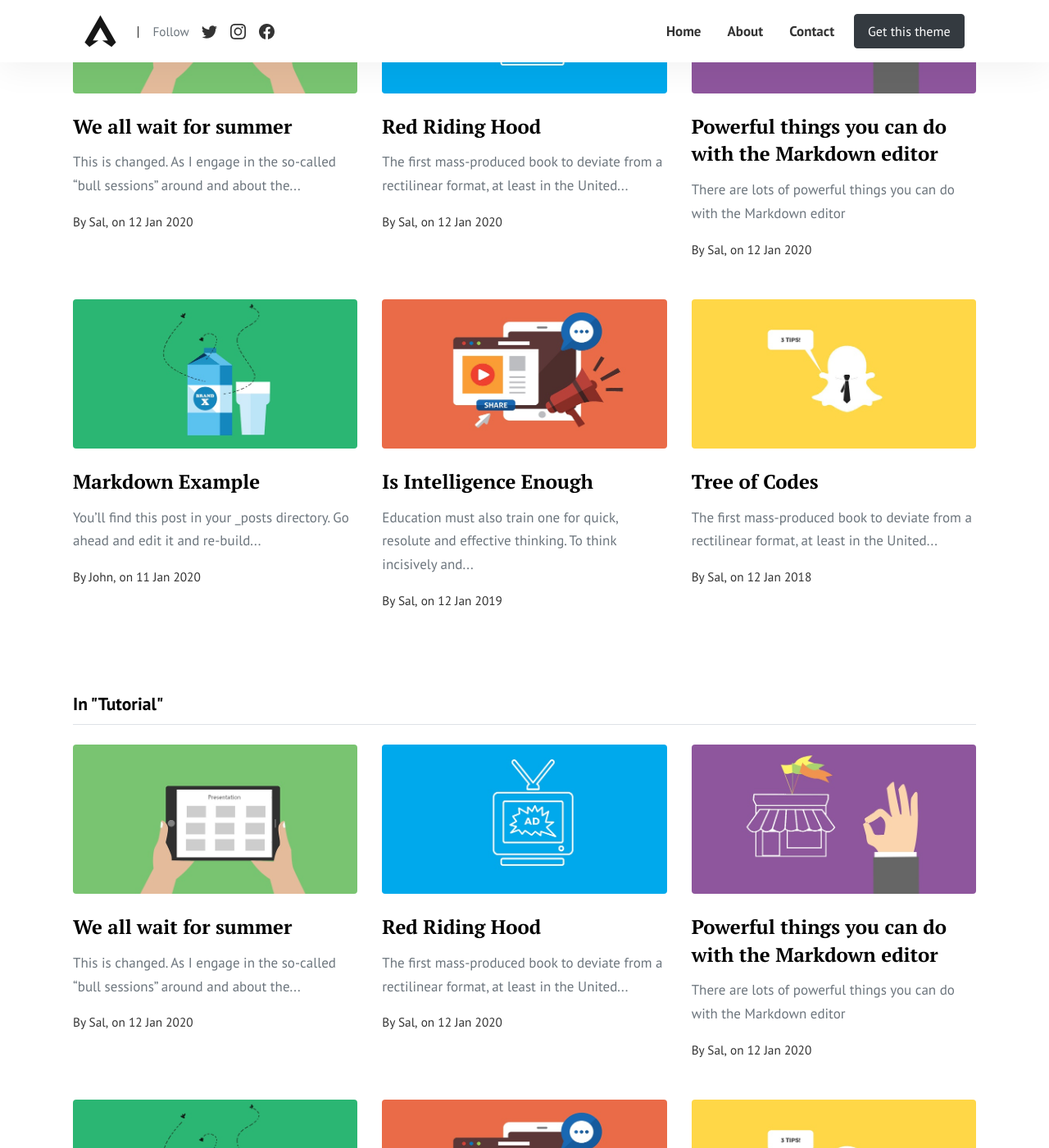
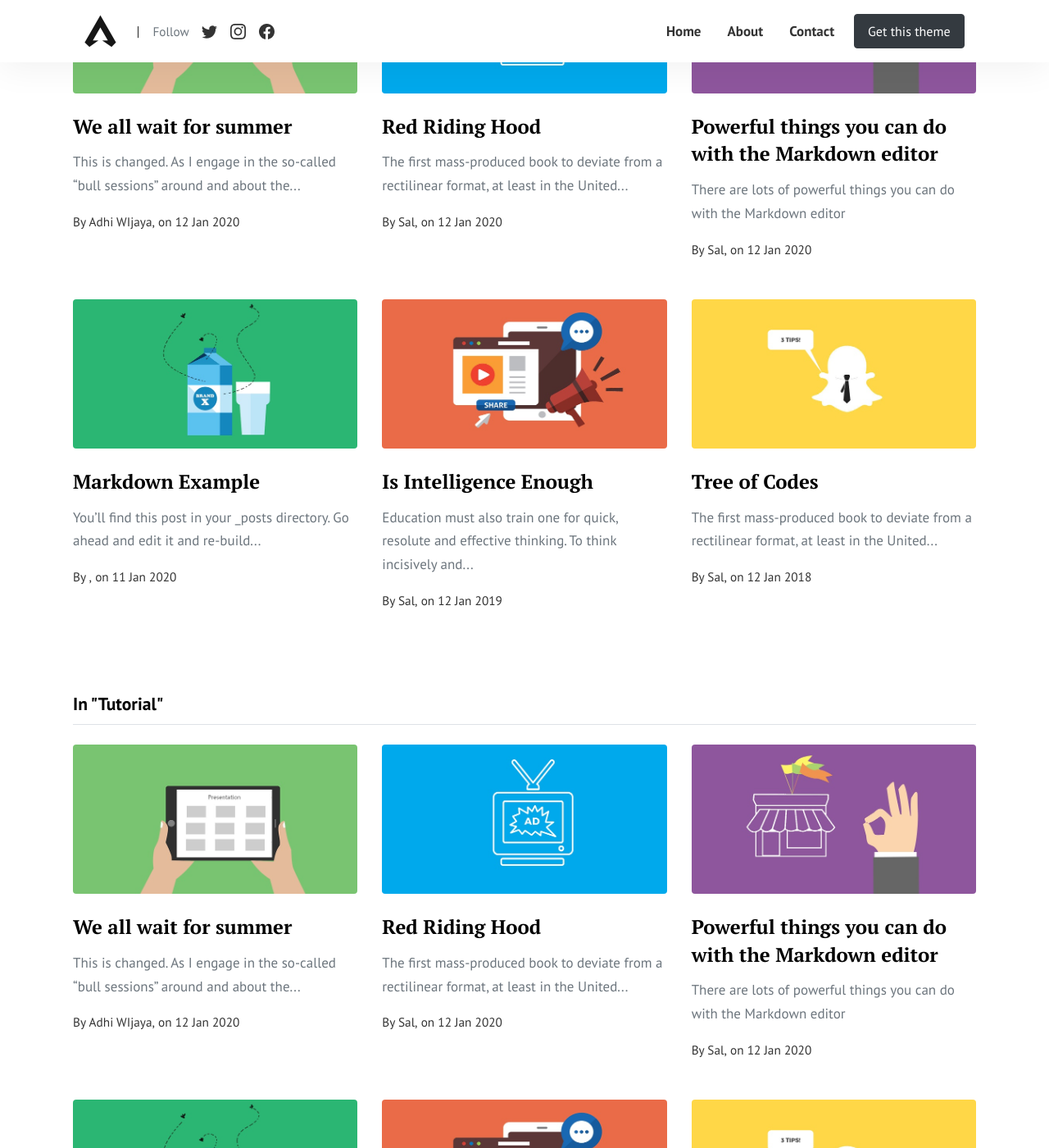
Before and after one commit to tamagoid/tamagoid.github.io, a Jekyll site: the page built from pages/categories.html, in a window 1280 px wide and 1400 px high, scrolled down 299 px. Shown: the whole window at 82% size. Built offline with Jekyll 4.4.1, drawn with Linux system fonts in a browser that asks for light colours.

Commit message:
Update _config.yml

```diff
--- a/_config.yml
+++ b/_config.yml
@@ -5,11 +5,11 @@
 permalink: "/:title/"
 logo: 'assets/images/logo.png'
 favicon: 'assets/images/favicon.ico'
-author: Sal
-paginate: 30
+author: Adhi WIjaya
+paginate: 12
 disqus: 'demowebsite'
-locale: en_us
-lang: en_us
+locale: id_ID
+lang: id_ID
 feed_items: 10
 feed_update_period: daily
 feed_update_frequency: 1
@@ -32,14 +32,6 @@
     web: https://www.wowthemes.net/category/jekyll-themes/
     twitter: https://twitter.com/wowthemesnet
     description: "Author of Affiliates, a template available for WordPress, HTML, Ghost and Jekyll. You are currently previewing Jekyll template demo."
-  john:
-    name: John
-    display_name: John
-    avatar: 'assets/images/john.png'
-    email: wowthemesnet@gmail.com
-    web: https://www.wowthemes.net/category/jekyll-themes/
-    twitter: https://twitter.com/wowthemesnet
-    description: "This is the author box. Write a short description of the author here. You are currently previewing Affiliates theme demo, a Jekyll template compatible with Github pages."
 
 # Social
 social:
```
